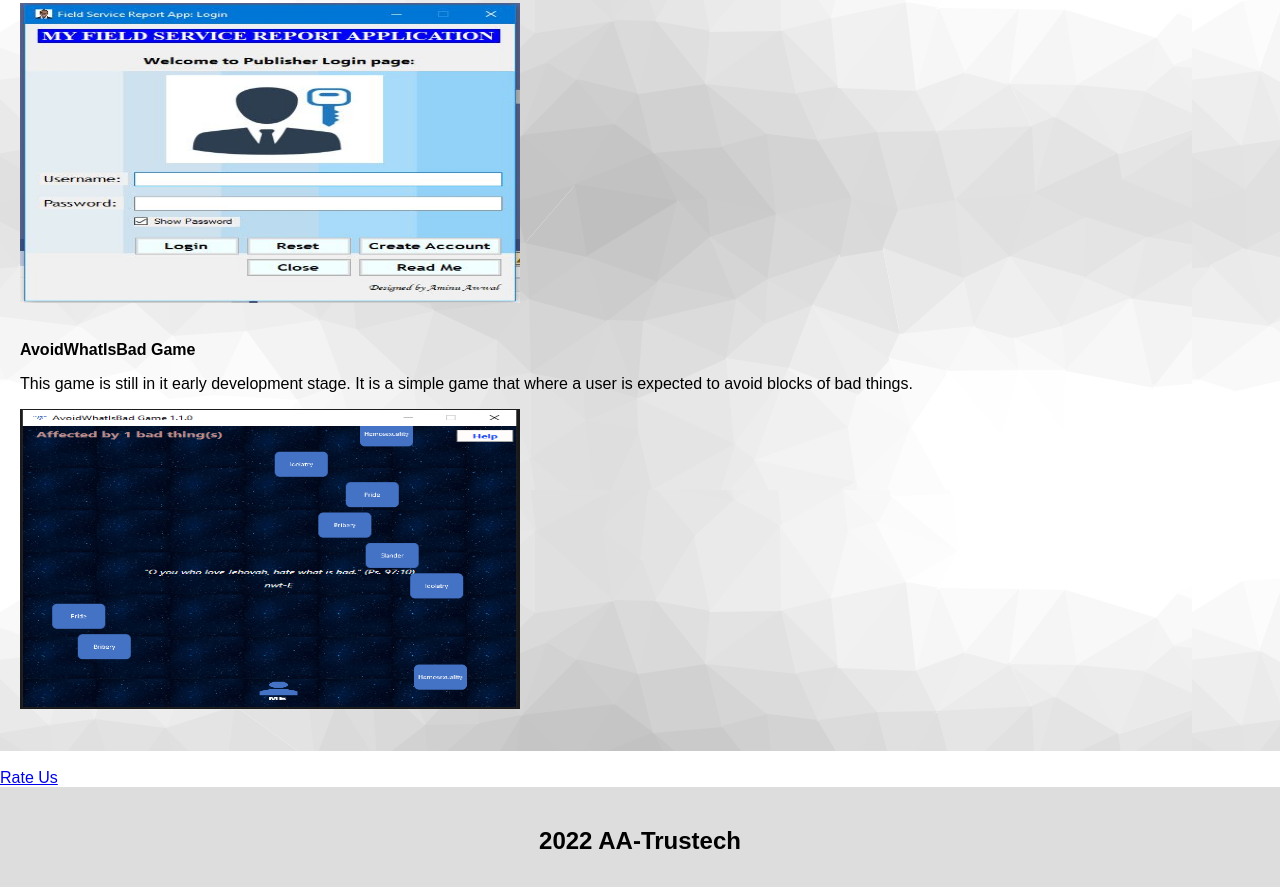
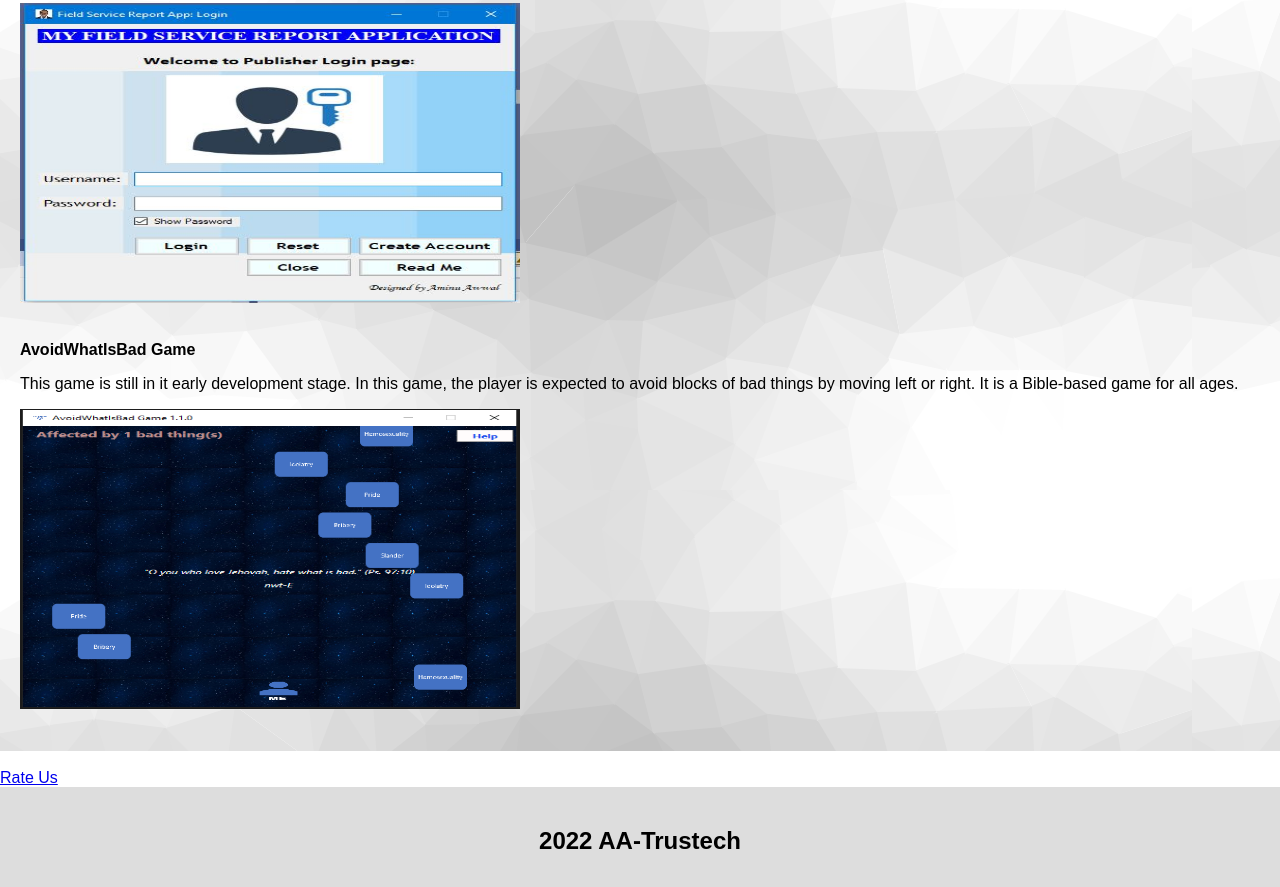
Before and after one commit to TrustAminu/aa-trustech, a plain HTML site: page Download.html in a window 1280 px wide. Shown: the part 1721-2608 px from the top of the page. Drawn offline with Linux system fonts and the light colour scheme.

Commit message:
Update Download.html

```diff
--- a/Download.html
+++ b/Download.html
@@ -62,7 +62,7 @@
             <br>
 
             <p><b>AvoidWhatIsBad Game</b></p>
-        <p>This game is still in it early development stage. It is a simple game that where a user is expected to avoid blocks of bad things.</p>
+        <p>This game is still in it early development stage. In this game, the player is expected to avoid blocks of bad things by moving left or right. It is a Bible-based game for all ages.</p>
 
             <img src="Images\img4.PNG" alt="Slide 4 app"  width="500" height="300" />
             <br>
```
